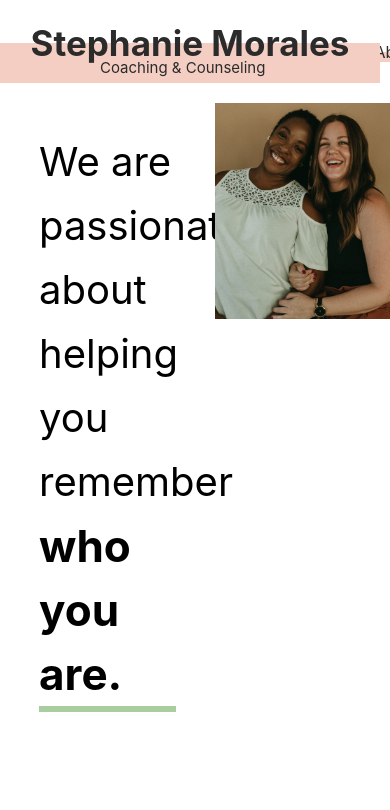
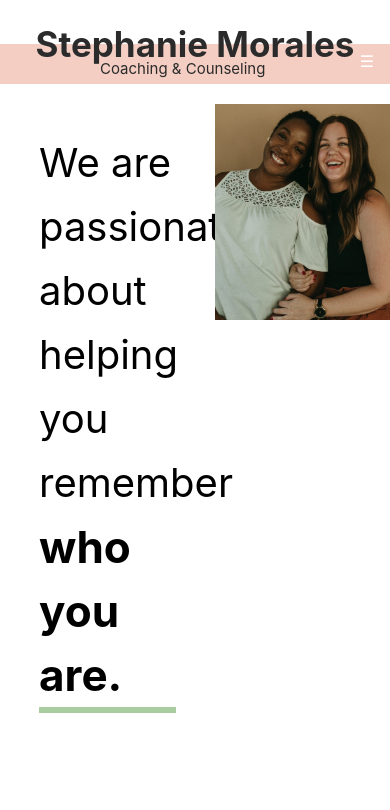
Before and after one commit to spiderthatcodes/embody, a React (Create React App) app in the folder client/: page /about in a window 390 px wide. Shown: the top 810 px of the page. Built offline with nearby package versions, Linux system fonts and the light colour scheme.

Commit message:
adjusting for redux isMobile variable

```diff
--- a/client/src/pages/About/About.tsx
+++ b/client/src/pages/About/About.tsx
@@ -16,10 +16,14 @@ import {
     LeftSide,
     RightSide,
 } from './style';
+import { useSelector } from 'react-redux';
+import { RootState } from '../../app/store';
 
 const About: FC = () => {
+    const isMobile = useSelector((store: RootState) => store?.isMobile?.isMobile);
+
     return (
-        <Layout>
+        <Layout isMobile={isMobile} >
             <TopImagePanel>
                 <LeftSide>
                     <h1>We are passionate about helping you remember <span className='greenStuff'>who you are.</span></h1>
--- a/client/src/pages/Home/Home.tsx
+++ b/client/src/pages/Home/Home.tsx
@@ -1,4 +1,4 @@
-import { FC, useRef } from 'react';
+import { FC } from 'react';
 import { useNavigate } from 'react-router-dom';
 import { useSelector } from 'react-redux';
 import { RootState } from '../../app/store';
@@ -31,10 +31,7 @@ import {
 
 const Home: FC = () => {
     const navigate = useNavigate();
-    const windowSize = useRef([window.innerWidth]);
     const isMobile = useSelector((store: RootState) => store?.isMobile?.isMobile);
-
-    console.log(isMobile)
 
     return (
         <Layout isMobile={isMobile}>
@@ -98,7 +95,7 @@ const Home: FC = () => {
                     looking for here with me.
                 </WhiteText>
             </PeachPanel>
-            {windowSize.current[0] > 900 && <Leaves />}
+            {!isMobile && <Leaves />}
 
             <TICSection />
 
@@ -108,7 +105,7 @@ const Home: FC = () => {
                         Create a life that feels peaceful and authentic.
                     </BlackText>
                 </Left>
-                {windowSize.current[0] > 900 && <Right />}
+                {!isMobile && <Right />}
             </RosePanel>
         </Layout>
     );
```
